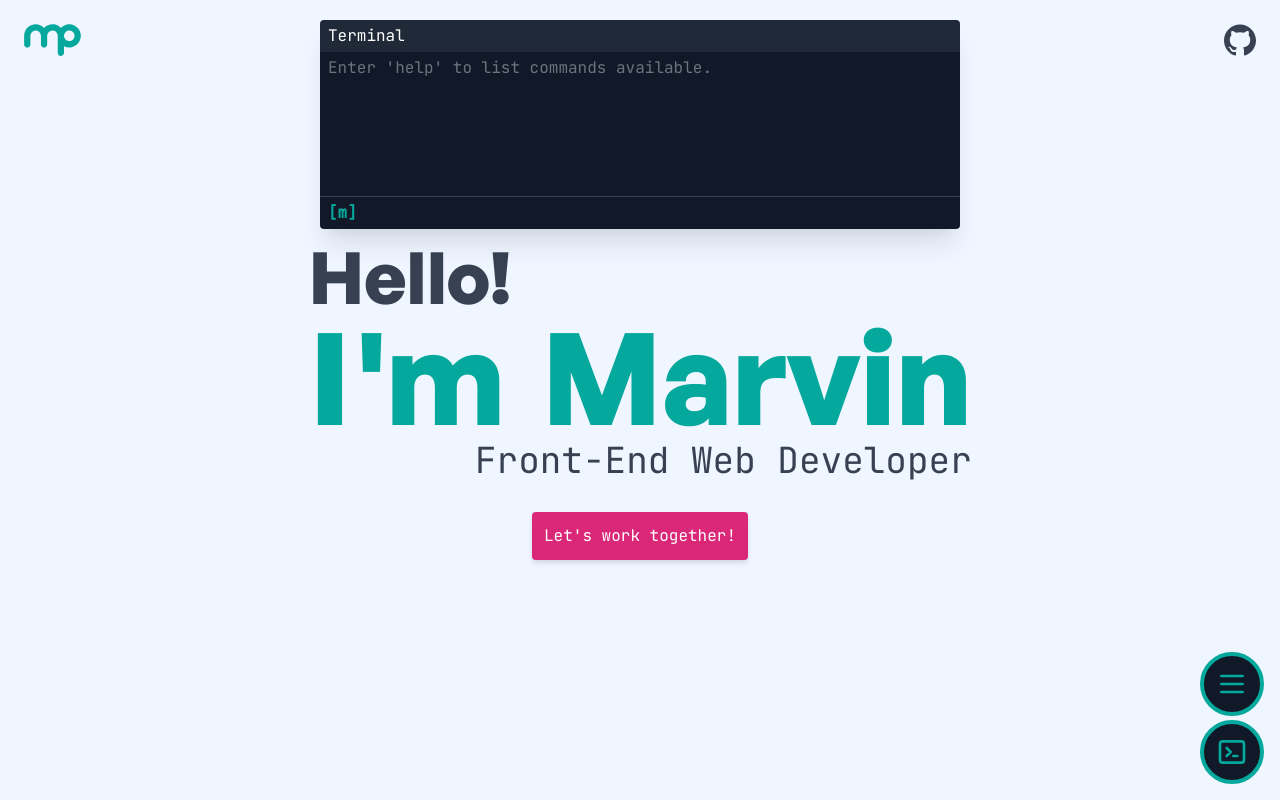
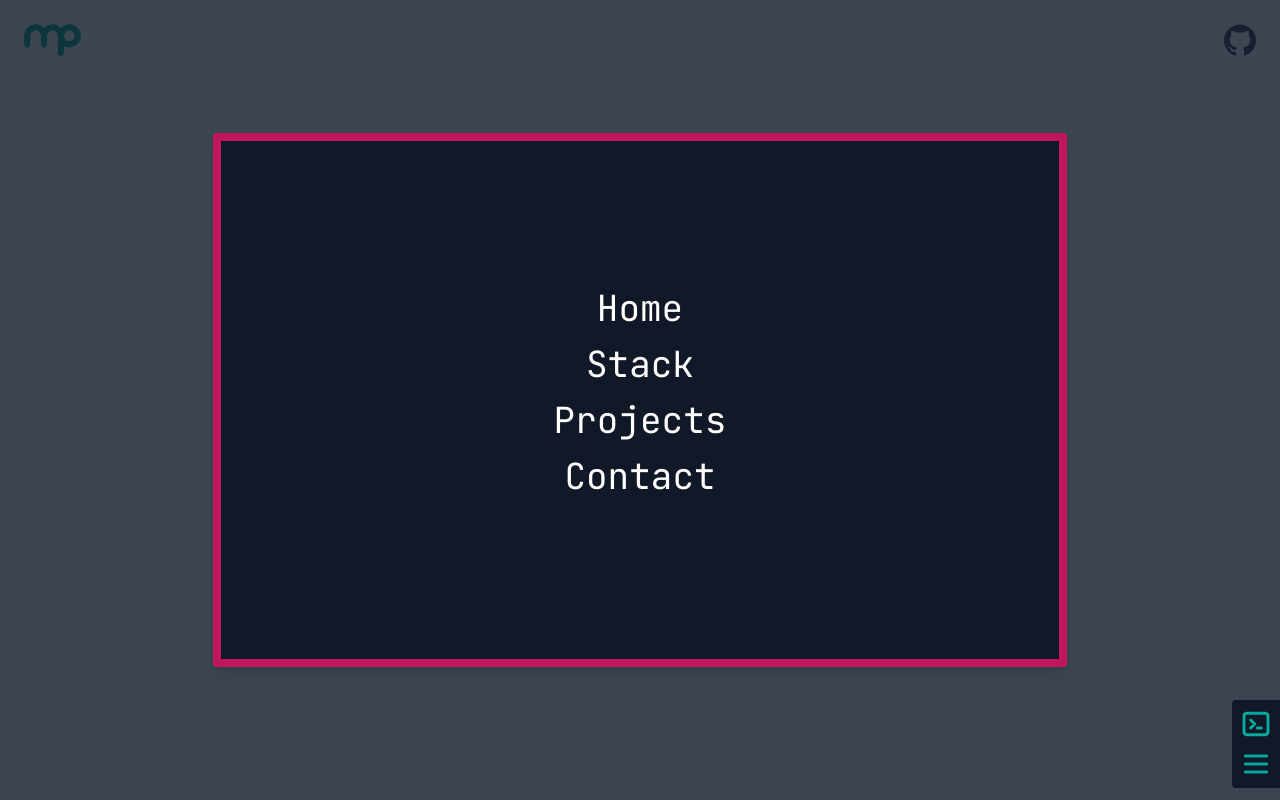
Before and after one commit to iamthismarvin/marvin.dev-v2, a Vue app: page / in a window 1280 px wide. Both pictures are taken after a click on the button 1232 px from the left and 752 px from the top of the page. Shown: the top 800 px of the page. Built offline with nearby package versions, Linux system fonts and the light colour scheme.

Commit message:
EDIT: Change [Menu] layout.

```diff
--- a/src/components/Button.vue
+++ b/src/components/Button.vue
@@ -1,8 +1,5 @@
 <template>
-  <button
-    class="bg-gray-900 hover:bg-gray-800 border-4 border-brand-green mt-1 p-3 rounded-full text-brand-green transition-all"
-    @click="action"
-  >
+  <button class="transition-all" @click="action">
     <svg
       class="h-8 w-8"
       fill="none"
@@ -10,7 +7,7 @@
       viewBox="0 0 24 24"
       xmlns="http://www.w3.org/2000/svg"
     >
-      <path stroke-linecap="round" stroke-linejoin="round" stroke-width="2" :d="icon"></path>
+      <path stroke-linecap="round" stroke-linejoin="round" stroke-width="2.25" :d="icon"></path>
     </svg>
   </button>
 </template>
--- a/src/components/Menu.vue
+++ b/src/components/Menu.vue
@@ -2,7 +2,7 @@
   <nav class="flex flex-col h-screen items-center justify-center text-white w-screen">
     <div class="absolute bg-gray-900 h-full opacity-80 w-full" @click="closeMenu()"></div>
     <div
-      class="bg-gray-900 border-8 border-pink-700 flex flex-col items-center justify-center h-5/6 lg:h-4/6 relative rounded shadow-lg w-5/6 lg:w-4/6 z-50"
+      class="bg-gray-900 border-8 border-pink-700 flex flex-col items-center justify-center h-4/6 lg:h-4/6 relative rounded shadow-lg w-5/6 lg:w-4/6 z-50"
     >
       <ul class="text-center">
         <li
--- a/src/layouts/Default.vue
+++ b/src/layouts/Default.vue
@@ -1,18 +1,20 @@
 <template>
   <div>
-    <transition name="fade" tag="">
+    <transition name="fade">
       <Terminal class="fixed inset-x-0 mx-auto top-5 transition-all z-40" v-if="isTerminalActive" />
     </transition>
     <transition name="fade">
       <Menu class="fixed z-30" v-if="isMenuActive" />
     </transition>
     <Navigation class="absolute" />
-    <div class="bottom-4 flex flex-col fixed right-4 z-50">
-      <Button icon="M4 6h16M4 12h16M4 18h16" :action="toggleMenu" />
+    <div
+      class="bg-gray-900 bottom-3 flex flex-col fixed p-2 right-0 rounded-l text-brand-green z-50"
+    >
       <Button
         icon="M8 9l3 3-3 3m5 0h3M5 20h14a2 2 0 002-2V6a2 2 0 00-2-2H5a2 2 0 00-2 2v12a2 2 0 002 2z"
         :action="toggleTerminal"
       />
+      <Button icon="M4 6h16M4 12h16M4 18h16" :action="toggleMenu" class="mt-2" />
     </div>
     <main>
       <slot />
```
